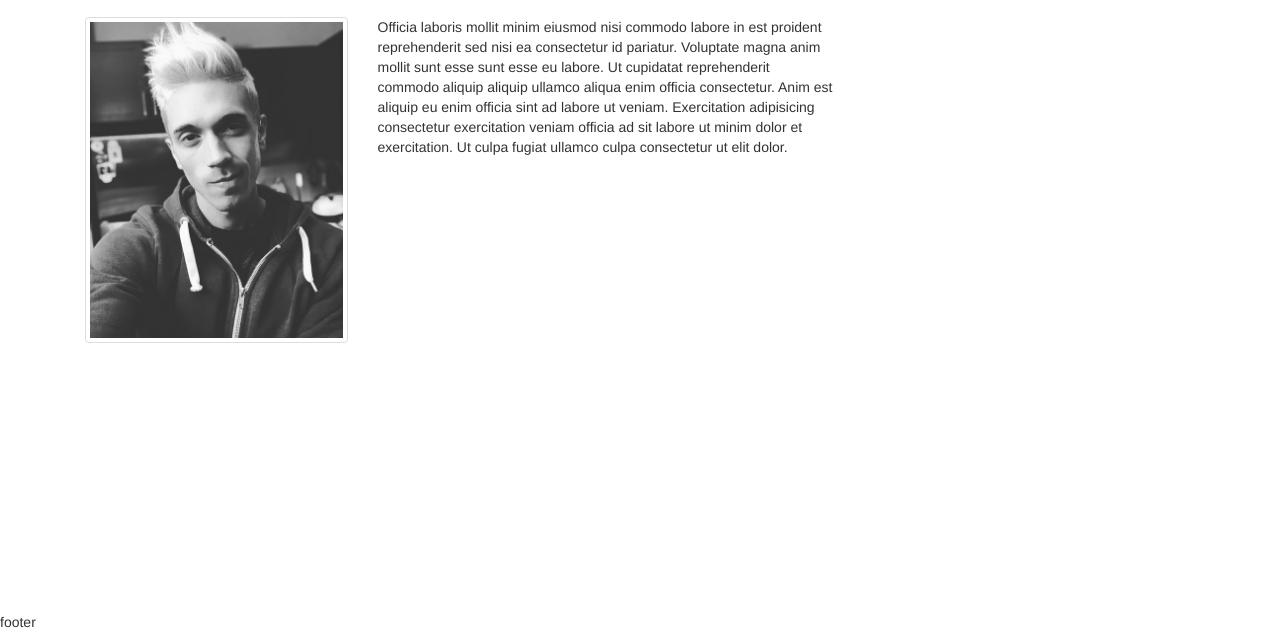
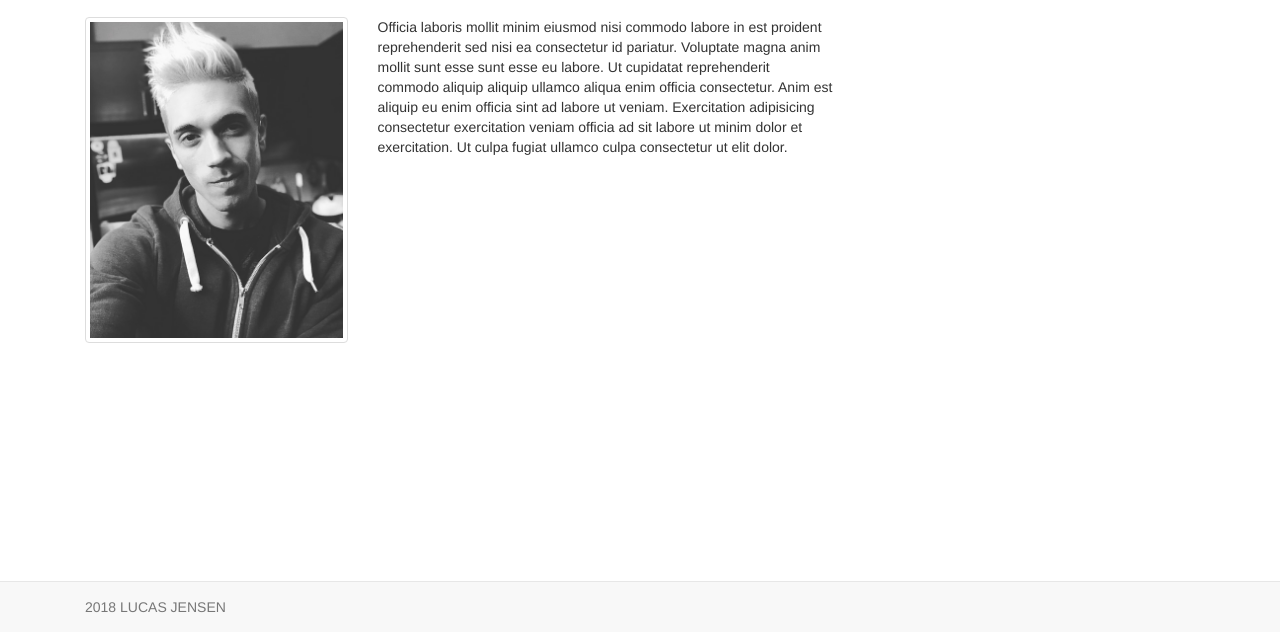
Before and after one commit to Lucasjensen56/Bootstrap-Portfolio, a plain HTML site: page index.html in a window 1280 px wide. Shown: the part 168-800 px from the top of the page. Drawn offline with nearby package versions, Linux system fonts and the light colour scheme.

Commit message:
Update index.html
Footer test 2

```diff
--- a/index.html
+++ b/index.html
@@ -72,7 +72,11 @@
 
 </div>
 
-<div class="footer navbar-fixed-bottom">footer</div>
+<div class="navbar navbar-default navbar-fixed-bottom">
+	<div class="container">
+		<p class="navbar-text pull-left"> 2018 LUCAS JENSEN</p>
+	</div>
+	  </div>
 
 </div>
 
```
